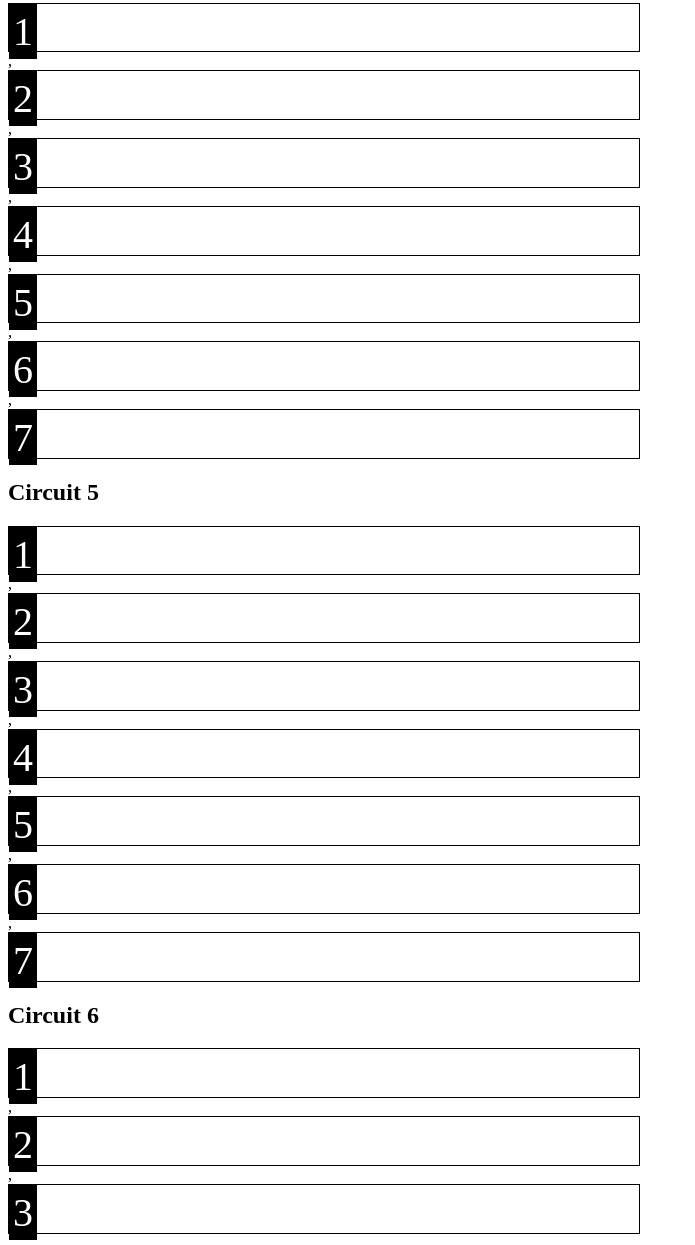
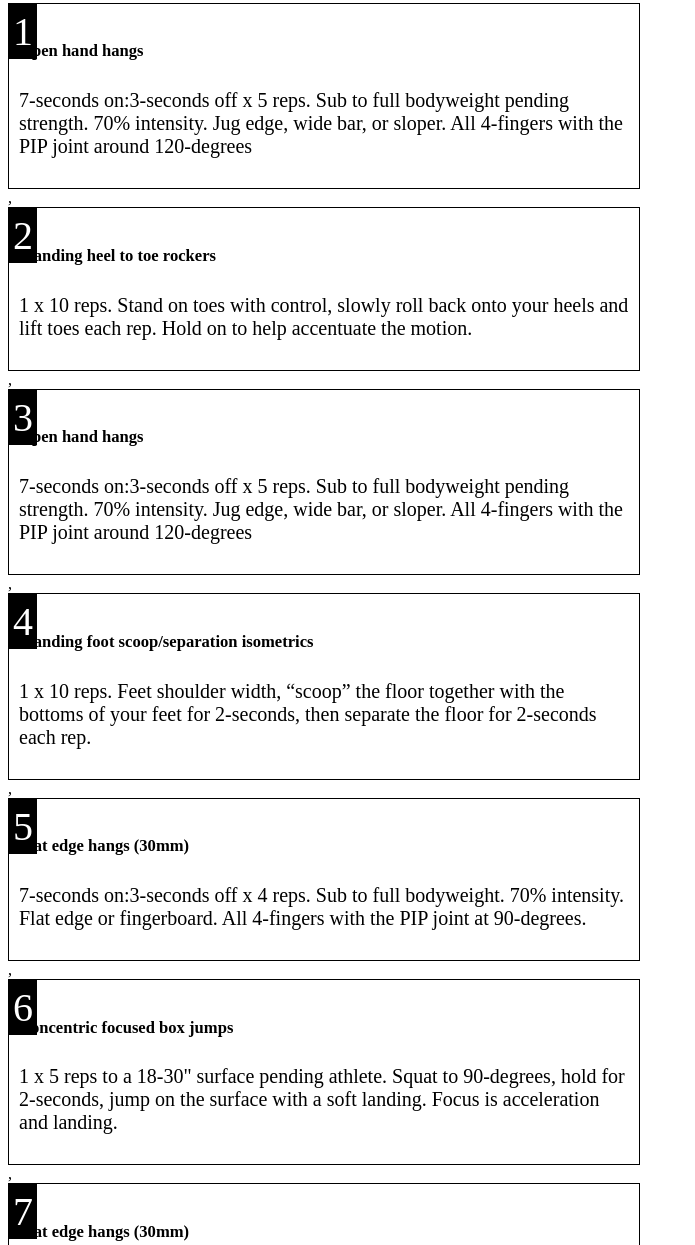
Before and after one commit to sethblanchard/simple-responsive-table, a plain HTML site: page index.html in a window 1280 px wide. Shown: the part 4772-6017 px from the top of the page, without its empty margins (0-695 px from the left). Drawn offline with Linux system fonts and the light colour scheme.

Commit message:
Final content

```diff
--- a/index.html
+++ b/index.html
@@ -193,73 +193,64 @@
 
        [
        {
-          "title": "",
-          "description": ""},
+          "title": " Open hand hangs",
+          "description": "7-seconds on:3-seconds off x 5 reps. Sub to full bodyweight pending strength. 70% intensity. Jug edge, wide bar, or sloper. All 4-fingers with the PIP joint around 120-degrees"},
           {
-          "title": "",
-          "description": ""},
+          "title": "Standing heel to toe rockers",
+          "description": "1 x 10 reps. Stand on toes with control, slowly roll back onto your heels and lift toes each rep. Hold on to help accentuate the motion."},
           {
-          "title": "",
-          "description": ""},
+          "title": "Open hand hangs",
+          "description": "7-seconds on:3-seconds off x 5 reps. Sub to full bodyweight pending strength. 70% intensity. Jug edge, wide bar, or sloper. All 4-fingers with the PIP joint around 120-degrees"},
           {
-          "title": "",
-          "description": ""},
+          "title": "Standing foot scoop/separation isometrics",
+          "description": "1 x 10 reps. Feet shoulder width, “scoop” the floor together with the bottoms of your feet for 2-seconds, then separate the floor for 2-seconds each rep."},
           {
-          "title": "",
-          "description": ""},
+          "title": "Flat edge hangs (30mm)",
+          "description": "7-seconds on:3-seconds off x 4 reps. Sub to full bodyweight. 70% intensity. Flat edge or fingerboard. All 4-fingers with the PIP joint at 90-degrees."},
           {
-          "title": "",
-          "description": ""},
+          "title": "Concentric focused box jumps",
+          "description": "1 x 5 reps to a 18-30\" surface pending athlete. Squat to 90-degrees, hold for 2-seconds, jump on the surface with a soft landing. Focus is acceleration and landing."},
           {
-          "title": "",
-          "description": ""},
-       ],
+          "title": "Flat edge hangs (30mm)",
+          "description": "7-seconds on:3-seconds off x 4 reps. Sub to full bodyweight. 70% intensity. Flat edge or fingerboard. All 4-fingers with the PIP joint at 90-degrees"},
+          {
+          "title": "Eccentric box drops",
+          "description": "1 x 5 reps from a 18-30\" surface pending athlete. Stand on the surface, step forward and drop quickly with a soft landing. Focus is deceleration and force absorption."},
+         ],
        [
        {
-          "title": "",
-          "description": ""},
+          "title": "Feet down explosive pull-ups",
+          "description": "1 x 4-8 reps pending strength. Arms extended overhead, push with the toes to increase the velocity of each rep. Power focus on a bar or jugs. 1-2s. between reps."},
           {
-          "title": "",
-          "description": ""},
+          "title": "Forward jumps with a single leg landing",
+          "description": "1 x 10 reps (5 per leg). With both legs, Jump straight at a controlled distance and confidently absorb the landing. Focus is acceleration and deceleration."},
           {
-          "title": "",
-          "description": ""},
+          "title": "Moderate edge rapid hangs (20mm)",
+          "description": "5-seconds on:3-seconds off x 3 reps. Full bodyweight and 70% intensity. Engage the edge rapidly each rep. All 4-fingers with the PIP joint at 90-degrees."},
           {
-          "title": "",
-          "description": ""},
+          "title": "Chest elevated power push up.",
+          "description": "4-8 reps pending strength. Hands on a bench, arms shoulder width, press explosively to a standing position. Focus is acceleration and reducing the landing forces on the wrist."},
           {
-          "title": "",
-          "description": ""},
+          "title": "Single leg lateral jumps",
+          "description": "1 x 10 reps (5 per leg). With one leg, jump to the side at a controlled distance and confidently absorb the landing. Focus is acceleration and deceleration."},
           {
-          "title": "",
-          "description": ""},
-          {
-          "title": "",
-          "description": ""},
-       ],
+          "title": "Moderate edge rapid hangs (20mm)",
+          "description": "5-seconds on:3-seconds off x 3 reps. Full bodyweight and 70% intensity. Engage the edge rapidly each rep. All 4-fingers with the PIP joint at 90-degrees."}
+        ],
        [
        {
-          "title": "",
-          "description": ""},
+          "title": " Countermovement jump and catch",
+          "description": "1 x 5-7 reps pending strength. Jump to a jug/bar and hold the 90-degree elbow angle for 3s. Catch hand could be one or two arm pending strength."},
           {
-          "title": "",
-          "description": ""},
+          "title": "Feet on power move",
+          "description": "1 x 8 reps (4 per arm). At least 5s. rest (off wall) between reps. Focus is highcoordination power. Alternate arms every rep and go the greatest distance possible with feet on."},
           {
-          "title": "",
-          "description": ""},
+          "title": "Countermovement jump and catch (angle)",
+          "description": "1 x 5-7 reps pending strength. Jump to a jug/bar and hold for 3s. Catch hand could be one or two arm pending strength."},
           {
-          "title": "",
-          "description": ""},
-          {
-          "title": "",
-          "description": ""},
-          {
-          "title": "",
-          "description": ""},
-          {
-          "title": "",
-          "description": ""},
-       ],
+          "title": "Feet off power move",
+          "description": "1 x 6 reps (3 per arm). At least 5s. rest (off wall) between reps. Focus is highcoordination power. Alternate arms every rep and go moderate distance with feet coming off for the catch."}
+        ]
      ];
      let contents = ipp.map((part,i) => `<section>
       <h2>
```
